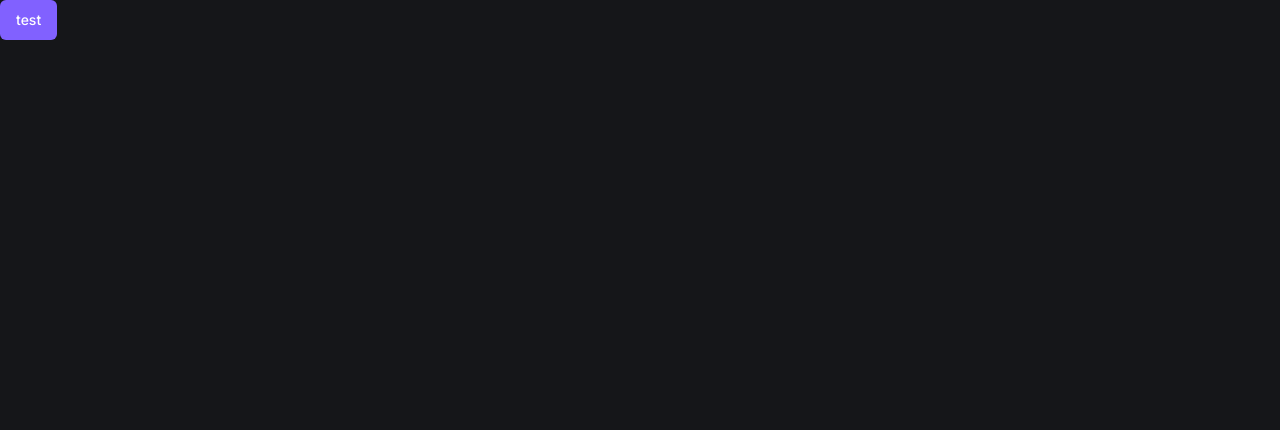
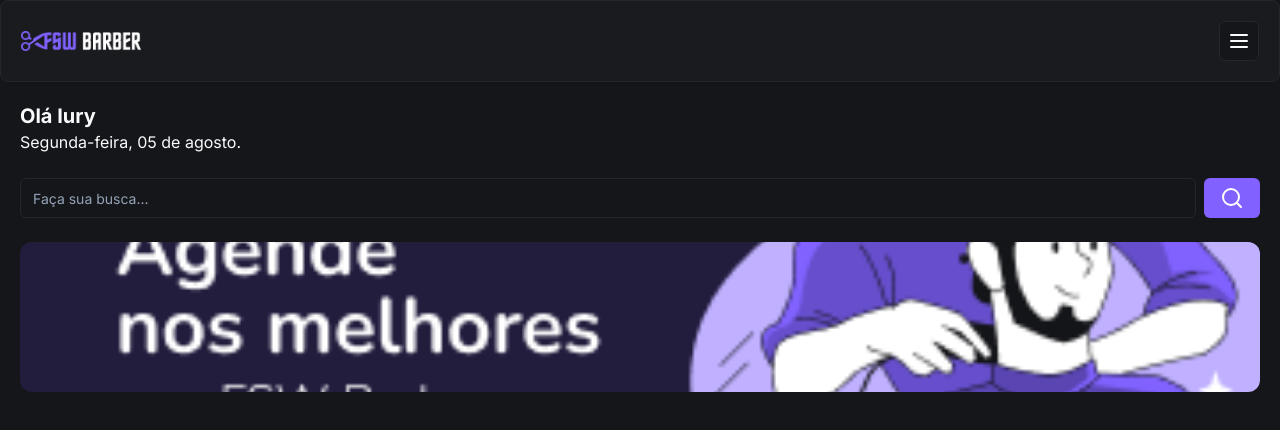
Before and after one commit to SrIury/fsw-barber, a Next.js app: page / in a window 1280 px wide. Shown: the top 430 px of the page. Built offline with nearby package versions, Linux system fonts and the light colour scheme.

Commit message:
feat: add Header component and banner

```diff
--- /dev/null
+++ b/app/_components/ui/header.tsx
@@ -0,0 +1,19 @@
+import Image from "next/image";
+import { Card, CardContent } from "./ui/card";
+import { Button } from "./ui/button";
+import { MenuIcon } from "lucide-react";
+
+function Header() {
+    return (
+        <Card>
+            <CardContent className="p-5 flex flex-row items-center justify-between">
+                <Image alt="FSW Barber" src="/logo.png" height={18} width={120} />
+                <Button size="icon" variant="outline">
+                    <MenuIcon />
+                </Button>
+            </CardContent>
+        </Card>
+    );
+}
+
+export default Header;
--- /dev/null
+++ b/app/_components/ui/ui/button.tsx
@@ -0,0 +1,56 @@
+import * as React from "react"
+import { Slot } from "@radix-ui/react-slot"
+import { cva, type VariantProps } from "class-variance-authority"
+
+import { cn } from "@/app/_lib/utils"
+
+const buttonVariants = cva(
+  "inline-flex items-center justify-center whitespace-nowrap rounded-md text-sm font-medium ring-offset-background transition-colors focus-visible:outline-none focus-visible:ring-2 focus-visible:ring-ring focus-visible:ring-offset-2 disabled:pointer-events-none disabled:opacity-50",
+  {
+    variants: {
+      variant: {
+        default: "bg-primary text-primary-foreground hover:bg-primary/90",
+        destructive:
+          "bg-destructive text-destructive-foreground hover:bg-destructive/90",
+        outline:
+          "border border-input bg-background hover:bg-accent hover:text-accent-foreground",
+        secondary:
+          "bg-secondary text-secondary-foreground hover:bg-secondary/80",
+        ghost: "hover:bg-accent hover:text-accent-foreground",
+        link: "text-primary underline-offset-4 hover:underline",
+      },
+      size: {
+        default: "h-10 px-4 py-2",
+        sm: "h-9 rounded-md px-3",
+        lg: "h-11 rounded-md px-8",
+        icon: "h-10 w-10",
+      },
+    },
+    defaultVariants: {
+      variant: "default",
+      size: "default",
+    },
+  }
+)
+
+export interface ButtonProps
+  extends React.ButtonHTMLAttributes<HTMLButtonElement>,
+    VariantProps<typeof buttonVariants> {
+  asChild?: boolean
+}
+
+const Button = React.forwardRef<HTMLButtonElement, ButtonProps>(
+  ({ className, variant, size, asChild = false, ...props }, ref) => {
+    const Comp = asChild ? Slot : "button"
+    return (
+      <Comp
+        className={cn(buttonVariants({ variant, size, className }))}
+        ref={ref}
+        {...props}
+      />
+    )
+  }
+)
+Button.displayName = "Button"
+
+export { Button, buttonVariants }
--- /dev/null
+++ b/app/_components/ui/ui/card.tsx
@@ -0,0 +1,79 @@
+import * as React from "react"
+
+import { cn } from "@/app/_lib/utils"
+
+const Card = React.forwardRef<
+  HTMLDivElement,
+  React.HTMLAttributes<HTMLDivElement>
+>(({ className, ...props }, ref) => (
+  <div
+    ref={ref}
+    className={cn(
+      "rounded-lg border bg-card text-card-foreground shadow-sm",
+      className
+    )}
+    {...props}
+  />
+))
+Card.displayName = "Card"
+
+const CardHeader = React.forwardRef<
+  HTMLDivElement,
+  React.HTMLAttributes<HTMLDivElement>
+>(({ className, ...props }, ref) => (
+  <div
+    ref={ref}
+    className={cn("flex flex-col space-y-1.5 p-6", className)}
+    {...props}
+  />
+))
+CardHeader.displayName = "CardHeader"
+
+const CardTitle = React.forwardRef<
+  HTMLParagraphElement,
+  React.HTMLAttributes<HTMLHeadingElement>
+>(({ className, ...props }, ref) => (
+  <h3
+    ref={ref}
+    className={cn(
+      "text-2xl font-semibold leading-none tracking-tight",
+      className
+    )}
+    {...props}
+  />
+))
+CardTitle.displayName = "CardTitle"
+
+const CardDescription = React.forwardRef<
+  HTMLParagraphElement,
+  React.HTMLAttributes<HTMLParagraphElement>
+>(({ className, ...props }, ref) => (
+  <p
+    ref={ref}
+    className={cn("text-sm text-muted-foreground", className)}
+    {...props}
+  />
+))
+CardDescription.displayName = "CardDescription"
+
+const CardContent = React.forwardRef<
+  HTMLDivElement,
+  React.HTMLAttributes<HTMLDivElement>
+>(({ className, ...props }, ref) => (
+  <div ref={ref} className={cn("p-6 pt-0", className)} {...props} />
+))
+CardContent.displayName = "CardContent"
+
+const CardFooter = React.forwardRef<
+  HTMLDivElement,
+  React.HTMLAttributes<HTMLDivElement>
+>(({ className, ...props }, ref) => (
+  <div
+    ref={ref}
+    className={cn("flex items-center p-6 pt-0", className)}
+    {...props}
+  />
+))
+CardFooter.displayName = "CardFooter"
+
+export { Card, CardHeader, CardFooter, CardTitle, CardDescription, CardContent }
--- /dev/null
+++ b/app/_components/ui/ui/input.tsx
@@ -0,0 +1,25 @@
+import * as React from "react"
+
+import { cn } from "@/app/_lib/utils"
+
+export interface InputProps
+  extends React.InputHTMLAttributes<HTMLInputElement> {}
+
+const Input = React.forwardRef<HTMLInputElement, InputProps>(
+  ({ className, type, ...props }, ref) => {
+    return (
+      <input
+        type={type}
+        className={cn(
+          "flex h-10 w-full rounded-md border border-input bg-background px-3 py-2 text-sm ring-offset-background file:border-0 file:bg-transparent file:text-sm file:font-medium placeholder:text-muted-foreground focus-visible:outline-none focus-visible:ring-2 focus-visible:ring-ring focus-visible:ring-offset-2 disabled:cursor-not-allowed disabled:opacity-50",
+          className
+        )}
+        ref={ref}
+        {...props}
+      />
+    )
+  }
+)
+Input.displayName = "Input"
+
+export { Input }
--- a/app/page.tsx
+++ b/app/page.tsx
@@ -1,7 +1,35 @@
-import { Button } from "./_components/ui/button"
+import { SearchIcon } from "lucide-react"
+import Header from "./_components/ui/header"
+import { Button } from "./_components/ui/ui/button"
+import { Input } from "./_components/ui/ui/input"
+import Image from "next/image"
 
 const Home = () => {
-  return <Button>test</Button>
+  return (<div>
+    <Header />
+    <div className="p-5">
+      <h2 className="text-xl font-bold">Olá Iury</h2>
+      <p>Segunda-feira, 05 de agosto.</p>
+
+      <div className="flex items-center gap-2 mt-6">
+        <Input placeholder="Faça sua busca..." />
+        <Button>
+          <SearchIcon />
+        </Button>
+      </div>
+
+      <div className="relative mt-6 h-[150px] w-full">
+        <Image
+          alt="Agende nos melhores com FSW Barber"
+          src="/Banner-01.png"
+          fill
+          className="rounded-xl object-cover"
+        />
+      </div>
+
+      </div>
+    </div>
+  )
 }
 
 export default Home
```
Also changed, not shown: public/Banner-01.png (added), public/Logo.png (added).
